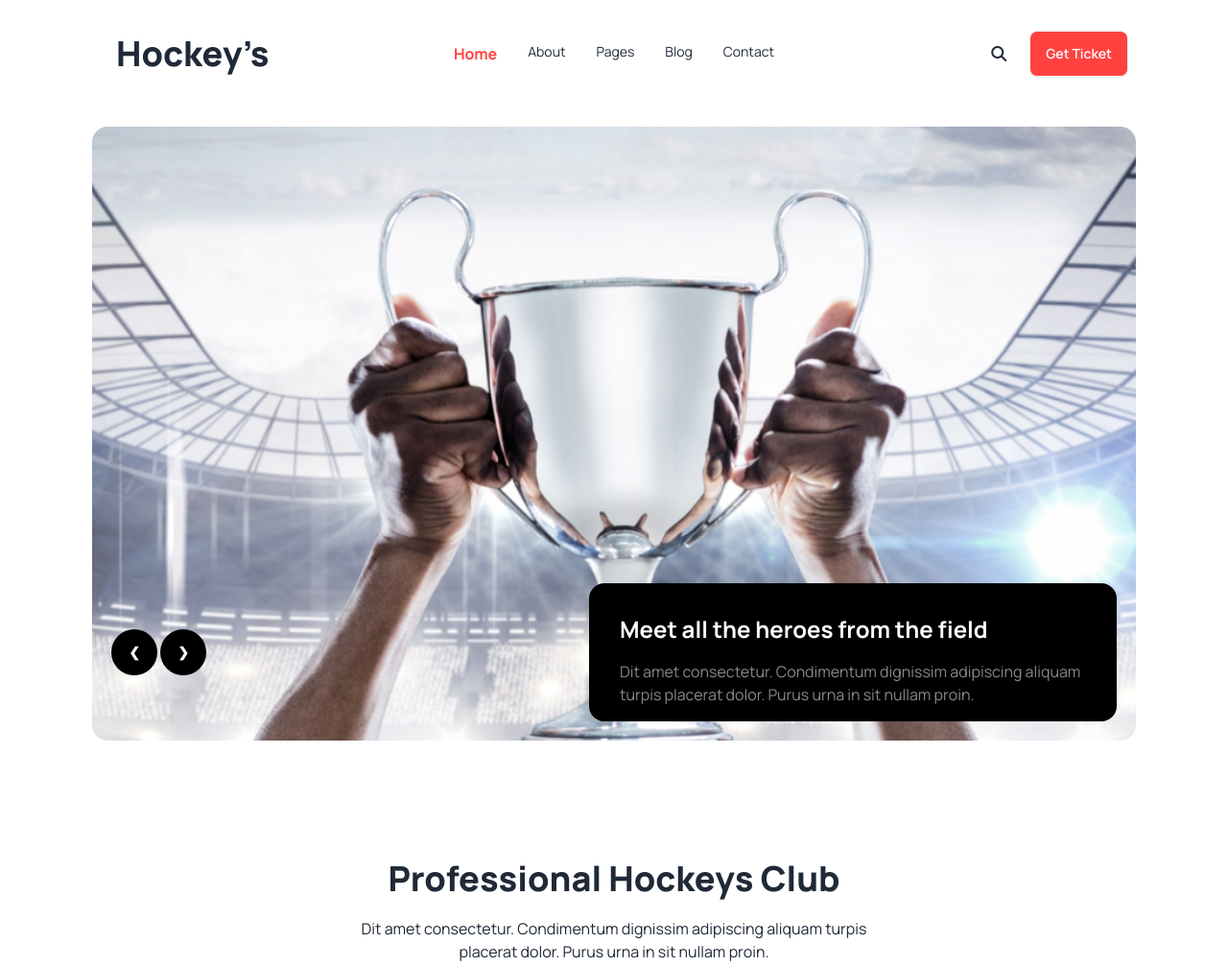
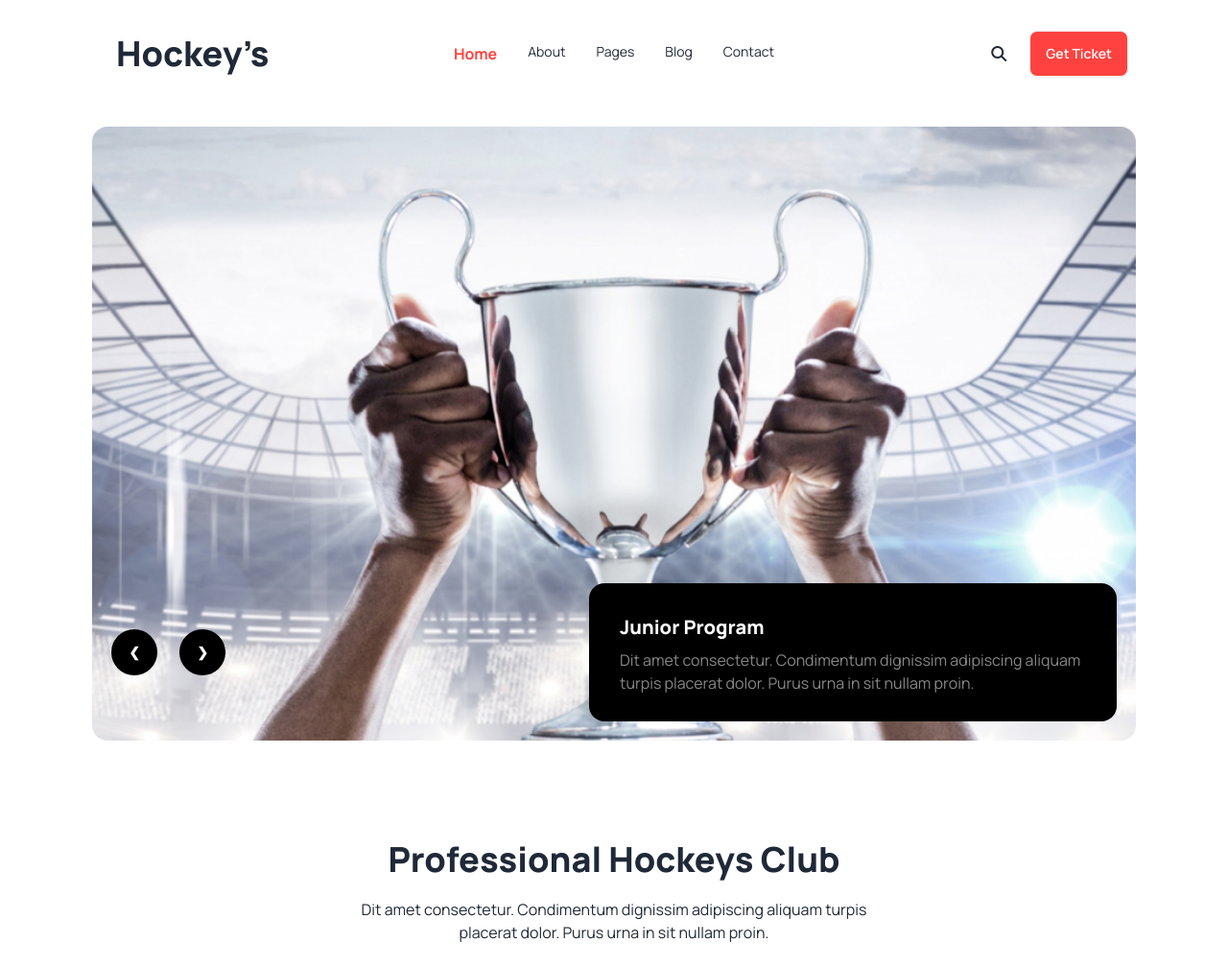
Before and after one commit to Muhammad-sefat/Responsive-Hockey-Club, a plain HTML site: page index.html in a window 1280 px wide. Shown: the top 1007 px of the page at 96% size. Drawn offline with nearby package versions, Linux system fonts and the light colour scheme.

Commit message:
Final Commit

```diff
--- a/index.html
+++ b/index.html
@@ -57,16 +57,18 @@
         </nav>
 
         <div class="py-5 px-5 lg:px-24">
-            <div class="bg-[url('Images/1.png')] bg-center bg-cover md:h-[80vh] rounded-2xl flex items-end">
-                <div class="flex flex-col p-5 gap-5 md:flex-row items-center justify-between w-full">
-                    <div class="">
-                        <a href="#slide2" class="btn btn-circle border-0 bg-black text-white">❮</a>
-                        <a href="#slide4" class="btn btn-circle border-0 bg-black text-white">❯</a>
-                      </div>
-                      <div class="h-36 w-[100%] md:w-[550px] bg-black text-white p-3 md:p-8 rounded-2xl">
-                        <h4 class="text-base md:text-2xl pb-1 md:pb-4 font-bold">Meet all the heroes from the field</h4>
-                        <p class="text-[#888] text-xs md:text-base pt-3 md:pt-0">Dit amet consectetur. Condimentum dignissim adipiscing aliquam turpis placerat dolor. Purus urna in sit nullam proin. </p>
-                      </div>
+            <div class="bg-[url('Images/1.png')] bg-center bg-cover md:h-[80vh] rounded-2xl">
+                <div class="flex items-end w-full h-full">
+                    <div class="flex flex-col p-5 gap-5 md:flex-row items-center justify-between w-full relative top-52 md:top-0">
+                        <div class="pb-16 md:pb-0">
+                            <a href="#slide2" class="btn btn-circle border-0 bg-black text-white mr-5">❮</a>
+                            <a href="#slide4" class="btn btn-circle border-0 bg-black text-white">❯</a>
+                          </div>
+                          <div class="md:h-36  md:w-[550px] bg-black text-white mb-2 md:mb-0 p-3 md:p-8 rounded-2xl">
+                            <h2 class="md:text-xl font-extrabold pb-2">Junior Program</h2>
+                             <p class="text-[#888]">Dit amet consectetur. Condimentum dignissim adipiscing aliquam turpis placerat dolor. Purus urna in sit nullam proin. </p>
+                          </div>
+                </div>
                 </div>
 
             </div>
@@ -78,9 +80,9 @@
         <!-- progress section -->
         <section class="py-10 lg:py-16 lg:mx-20">
             <div class="text-center p-5">
-                <h2 class="text-lg py-5 md:text-4xl font-extrabold">Professional Hockeys Club</h2>
+                <h2 class="text-2xl pt-32 md:pt-0 py-5 md:text-4xl font-extrabold">Professional Hockeys Club</h2>
                 <p class="md:w-1/2 mx-auto">Dit amet consectetur. Condimentum dignissim adipiscing aliquam turpis placerat dolor. Purus urna in sit nullam proin. </p>
-                <div class="grid grid-cols-1 gap-6 py-5 md:py-10 md:grid-cols-2 lg:grid-cols-4">
+                <div class="grid grid-cols-1 gap-6 py-5 md:pt-10 md:grid-cols-2 lg:grid-cols-4">
                     <div class="md:py-5">
                         <div class="radial-progress text-red-500" style="--value:87;" role="progressbar"><span class="text-xl font-extrabold text-black">87%</span></div>
                         <h2 class="text-xl font-semibold py-4">Prayer Facility</h2>
```
